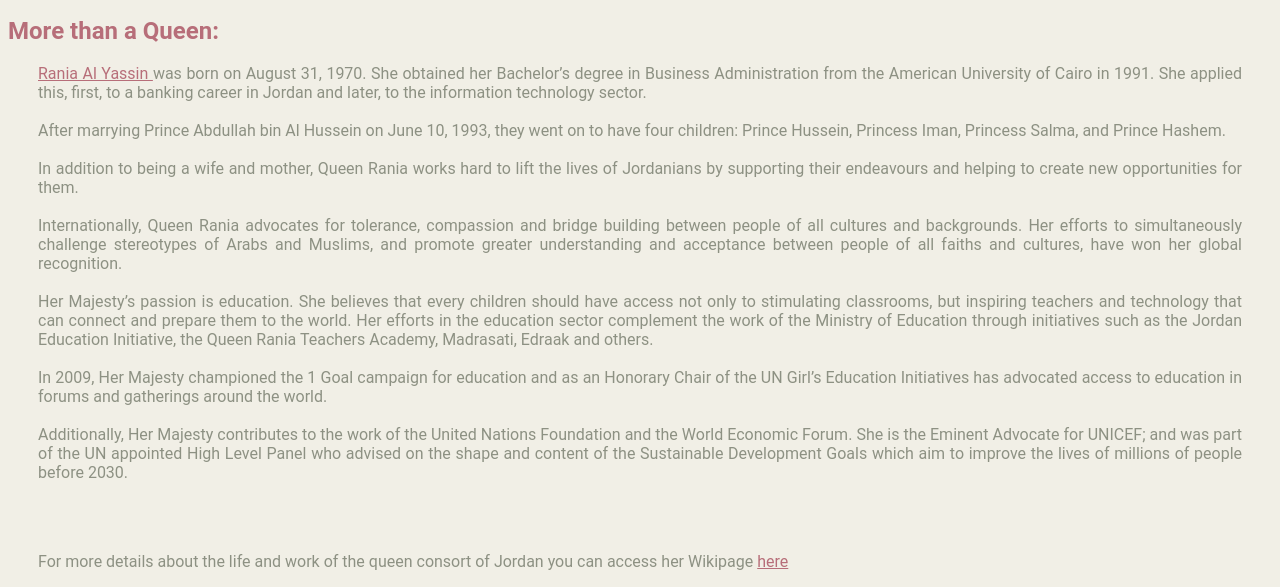
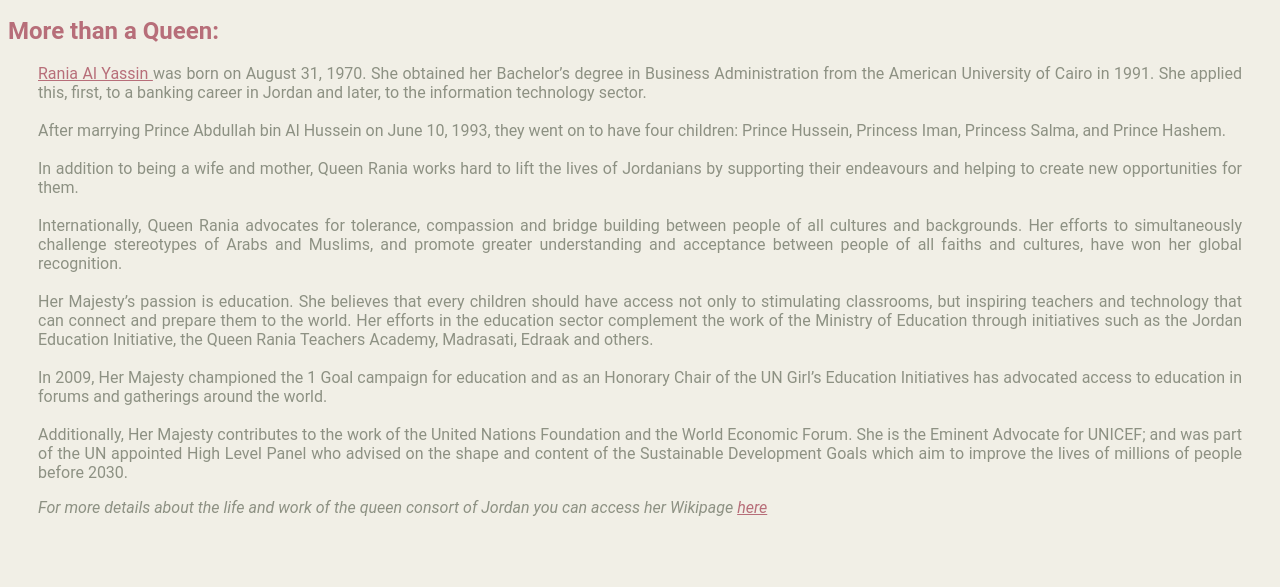
Before and after one commit to teffyeng/FCC-Tribute-Page, a plain HTML site: page index.html in a window 1280 px wide. Shown: the part 522-1109 px from the top of the page. After the commit the page ends 1055 px from the top, so only its background shows below. Drawn offline with Linux system fonts and the light colour scheme.

Commit message:
Update index.html

```diff
--- a/index.html
+++ b/index.html
@@ -58,12 +58,11 @@
                     the UN appointed High Level Panel who advised on the shape
                     and content of the Sustainable Development Goals which aim
                     to improve the lives of millions of people before 2030.</p>
-                    <br><br>
 		</section>
 		<p>
-         For more details about the life and work of the queen
+         <i>For more details about the life and work of the queen
         consort of Jordan you can access her Wikipage
-        <a href="https://en.wikipedia.org/wiki/Queen_Rania_of_Jordan" target="blank">here</a>
+		 <a href="https://en.wikipedia.org/wiki/Queen_Rania_of_Jordan" target="blank">here</a></i>
 
   </body>
 </html>
```
